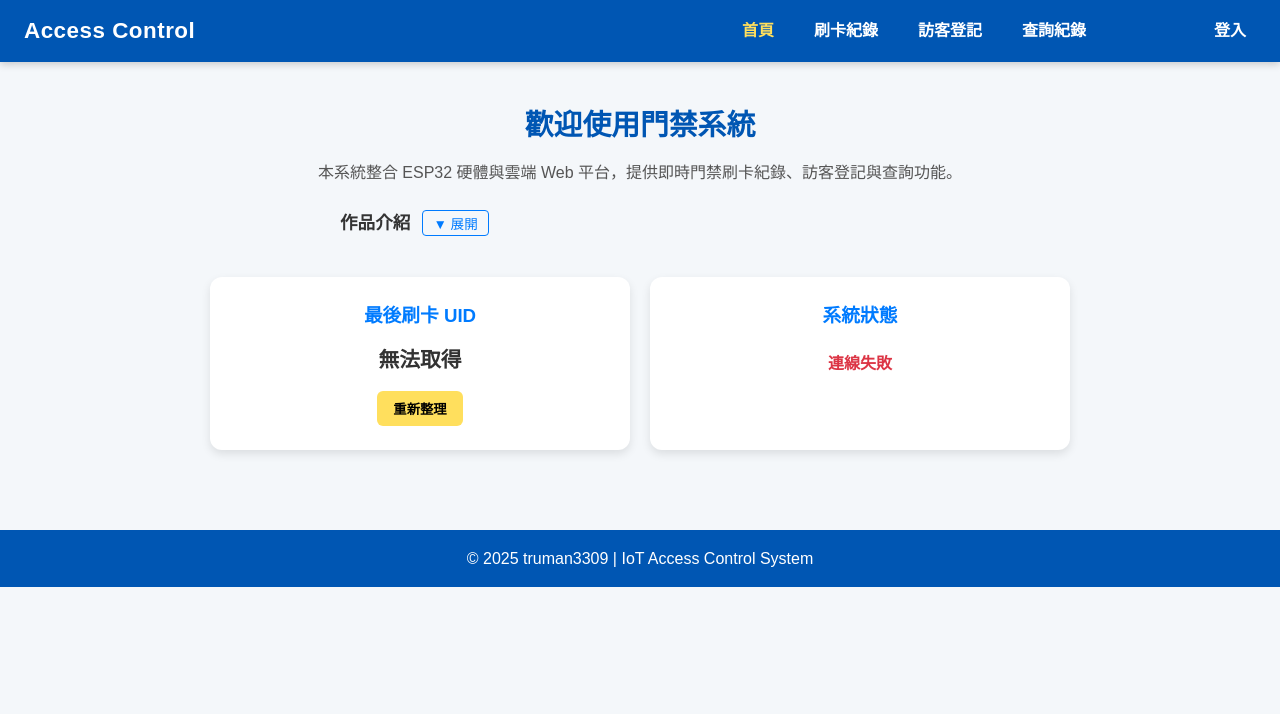
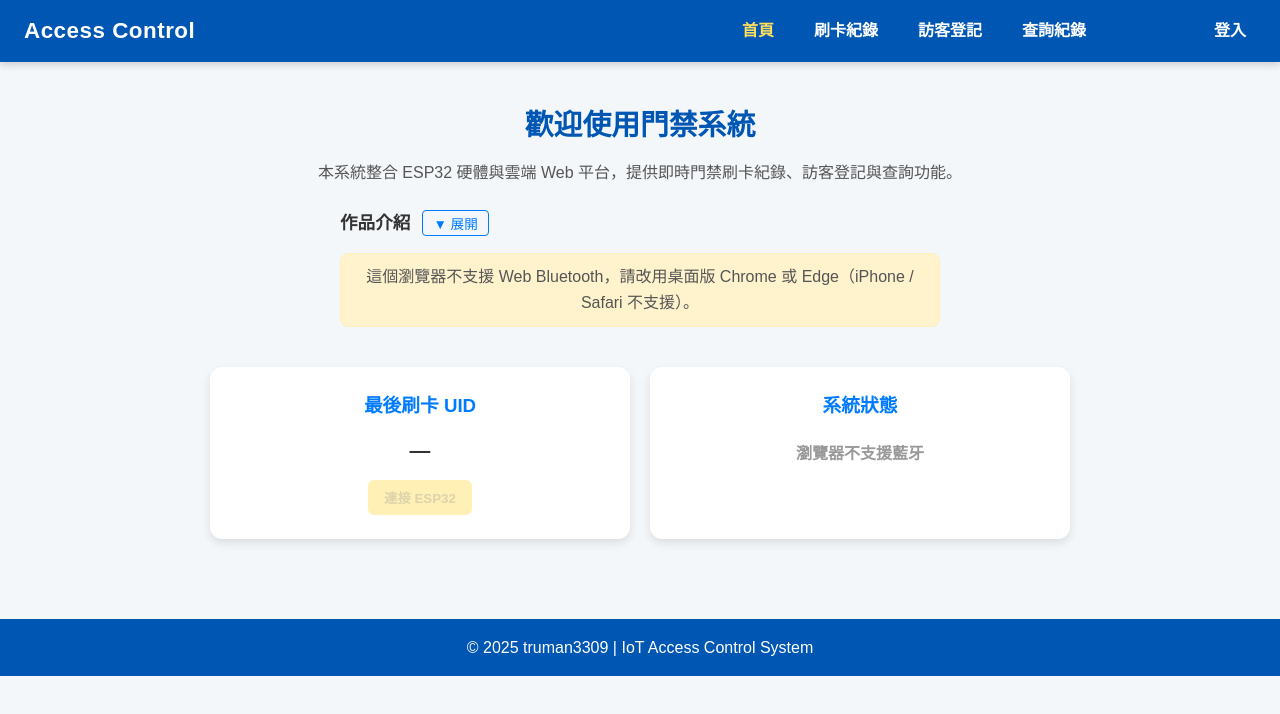
Before and after one commit to truman3309/Access-control-web, a Vue app: page /#/ in a window 1280 px wide. Shown: the top 714 px of the page. Built offline with nearby package versions, Linux system fonts and the light colour scheme; no server answers; the HTML template or start-up script is replaced by a standard one.

Commit message:
Update HomeView.vue

```diff
--- a/src/views/HomeView.vue
+++ b/src/views/HomeView.vue
@@ -22,6 +22,10 @@
           <li><strong>特色：</strong>即時刷卡顯示、訪客登記、遠端紀錄查詢</li>
         </ul>
       </div>
+
+      <p v-if="!supported" class="unsupported">
+        這個瀏覽器不支援 Web Bluetooth，請改用桌面版 Chrome 或 Edge（iPhone / Safari 不支援）。
+      </p>
     </section>
 
     <!-- 狀態卡片 -->
@@ -29,7 +33,9 @@
       <div class="card">
         <h3>最後刷卡 UID</h3>
         <p class="uid">{{ lastUID }}</p>
-        <button class="btn-refresh" @click="fetchUID">重新整理</button>
+        <button class="btn-refresh" :disabled="!supported" @click="toggleConnect">
+          {{ connected ? '中斷連線' : '連接 ESP32' }}
+        </button>
       </div>
 
       <div class="card">
@@ -45,157 +51,116 @@
 </template>
 
 <script setup>
-import { ref, onMounted } from 'vue'
+import { ref, onUnmounted } from 'vue'
 import NavBar from '../components/NavBar.vue'
 
-const API_BASE_URL = 'http://localhost:3000'
+// Nordic UART Service（與 ESP32 韌體一致）
+const NUS = '6e400001-b5a3-f393-e0a9-e50e24dcca9e'
+const RX  = '6e400002-b5a3-f393-e0a9-e50e24dcca9e' // 網頁 → ESP32
+const TX  = '6e400003-b5a3-f393-e0a9-e50e24dcca9e' // ESP32 → 網頁
+
 const introOpen = ref(false)
-const lastUID = ref('讀取中...')
-const statusText = ref('等待連線中...')
+const supported = ref(typeof navigator !== 'undefined' && !!navigator.bluetooth)
+const connected = ref(false)
+const lastUID = ref('—')
+const statusText = ref(supported.value ? '未連接' : '瀏覽器不支援藍牙')
 const statusClass = ref('waiting')
 
-function toggleIntro() {
-  introOpen.value = !introOpen.value
+let device = null, txCharic = null, rxCharic = null
+let buf = ''
+const decoder = new TextDecoder()
+
+function toggleIntro() { introOpen.value = !introOpen.value }
+function formatUID(s) { const h = String(s).toUpperCase(); const m = h.match(/.{1,2}/g); return m ? m.join(':') : h }
+
+function toggleConnect() {
+  if (connected.value) disconnect()
+  else connect()
 }
 
-async function fetchUID() {
-  lastUID.value = '讀取中...'
-  statusText.value = '連線中...'
-  statusClass.value = 'waiting'
+async function connect() {
   try {
-    const res = await fetch(`${API_BASE_URL}/last-uid`)
-    const data = await res.json()
-    lastUID.value = data.uid || '無資料'
-    statusText.value = '連線正常'
+    statusText.value = '搜尋裝置…'; statusClass.value = 'waiting'
+    device = await navigator.bluetooth.requestDevice({ filters: [{ namePrefix: 'ESP32' }], optionalServices: [NUS] })
+    device.addEventListener('gattserverdisconnected', onDisconnected)
+    statusText.value = '連線中…'
+    const server = await device.gatt.connect()
+    const service = await server.getPrimaryService(NUS)
+    txCharic = await service.getCharacteristic(TX)
+    rxCharic = await service.getCharacteristic(RX)
+    await txCharic.startNotifications()
+    txCharic.addEventListener('characteristicvaluechanged', onNotify)
+    connected.value = true
+    statusText.value = '已連接：' + (device.name || 'ESP32')
     statusClass.value = 'connected'
-  } catch {
-    lastUID.value = '無法取得'
-    statusText.value = '連線失敗'
-    statusClass.value = 'error'
+    buf = ''
+    await sendCmd('GET')   // 先抓裝置上最後一筆，之後即時更新
+  } catch (err) {
+    if (err && err.name === 'NotFoundError') { statusText.value = '已取消選擇'; statusClass.value = 'waiting' }
+    else { statusText.value = '連線失敗'; statusClass.value = 'error'; lastUID.value = '無法取得' }
   }
 }
 
-onMounted(() => {
-  fetchUID()
+async function sendCmd(cmd) { if (rxCharic) await rxCharic.writeValue(new TextEncoder().encode(cmd)) }
+
+function onNotify(e) {
+  buf += decoder.decode(e.target.value)
+  if (buf.includes('<<CLEARED>>')) { buf = buf.replace('<<CLEARED>>', ''); lastUID.value = '（已清空）' }
+  if (buf.includes('<<EOF>>')) { buf = buf.replace('<<EOF>>', ''); statusText.value = '已連接，即時接收中'; statusClass.value = 'connected' }
+  let idx
+  while ((idx = buf.indexOf('\n')) >= 0) {
+    const line = buf.slice(0, idx).trim()
+    buf = buf.slice(idx + 1)
+    if (!line) continue
+    try {
+      const r = JSON.parse(line)
+      if (r.uid) {
+        lastUID.value = formatUID(r.uid)               // 顯示最後刷卡 UID
+        statusText.value = '已連接（最後狀態：' + (r.status === 'in' ? '進' : '出') + '）'
+        statusClass.value = 'connected'
+      }
+    } catch { /* 忽略壞行 */ }
+  }
+}
+
+function disconnect() { if (device && device.gatt.connected) device.gatt.disconnect() }
+
+function onDisconnected() {
+  connected.value = false
+  statusText.value = '已中斷'
+  statusClass.value = 'waiting'
+}
+
+onUnmounted(() => {
+  if (txCharic) { try { txCharic.removeEventListener('characteristicvaluechanged', onNotify) } catch {} }
+  if (device && device.gatt && device.gatt.connected) device.gatt.disconnect()
 })
 </script>
 
 <style scoped>
-.main-content {
-  padding: 40px 20px;
-  max-width: 900px;
-  margin: 0 auto;
+.main-content { padding: 40px 20px; max-width: 900px; margin: 0 auto; }
+.hero { text-align: center; margin-bottom: 40px; }
+.hero h2 { font-size: 1.8rem; color: #0056b3; margin-bottom: 12px; }
+.hero p { color: #555; font-size: 1rem; }
+.unsupported {
+  background-color: #fff3cd; color: #856404; border: 1px solid #ffeeba;
+  padding: 10px 14px; border-radius: 8px; margin-top: 16px; font-size: 0.95rem;
+  max-width: 600px; margin-left: auto; margin-right: auto;
 }
-
-.hero {
-  text-align: center;
-  margin-bottom: 40px;
-}
-
-.hero h2 {
-  font-size: 1.8rem;
-  color: #0056b3;
-  margin-bottom: 12px;
-}
-
-.hero p {
-  color: #555;
-  font-size: 1rem;
-}
-
-.intro-section {
-  margin-top: 24px;
-  text-align: left;
-  max-width: 600px;
-  margin-left: auto;
-  margin-right: auto;
-}
-
-.intro-section h3 {
-  display: flex;
-  align-items: center;
-  gap: 12px;
-  color: #333;
-  font-size: 1.1rem;
-}
-
-.toggle-btn {
-  background: none;
-  border: 1px solid #007bff;
-  border-radius: 4px;
-  color: #007bff;
-  cursor: pointer;
-  font-size: 0.85rem;
-  padding: 2px 10px;
-  transition: all 0.2s;
-}
-
-.toggle-btn:hover {
-  background-color: #007bff;
-  color: white;
-}
-
-.intro-list {
-  list-style: none;
-  margin-top: 14px;
-  line-height: 2;
-  background: #f0f6ff;
-  border-radius: 8px;
-  padding: 16px 20px;
-}
-
-.intro-list li {
-  color: #444;
-}
-
-/* 卡片 */
-.card-container {
-  display: grid;
-  gap: 20px;
-  grid-template-columns: repeat(auto-fit, minmax(250px, 1fr));
-}
-
-.card {
-  background-color: #fff;
-  border-radius: 12px;
-  padding: 24px;
-  text-align: center;
-  box-shadow: 0 4px 10px rgba(0, 0, 0, 0.1);
-}
-
-.card h3 {
-  color: #007bff;
-  margin-bottom: 12px;
-}
-
-.uid {
-  font-size: 1.3rem;
-  font-weight: bold;
-  color: #333;
-  margin-bottom: 14px;
-  word-break: break-all;
-}
-
-.btn-refresh {
-  background-color: #ffdf5d;
-  border: none;
-  border-radius: 6px;
-  padding: 8px 16px;
-  cursor: pointer;
-  font-weight: 600;
-  transition: background-color 0.3s;
-}
-
-.btn-refresh:hover {
-  background-color: #f5c93d;
-}
-
-.status {
-  font-size: 1rem;
-  font-weight: 600;
-  padding: 8px 0;
-}
-
+.intro-section { margin-top: 24px; text-align: left; max-width: 600px; margin-left: auto; margin-right: auto; }
+.intro-section h3 { display: flex; align-items: center; gap: 12px; color: #333; font-size: 1.1rem; }
+.toggle-btn { background: none; border: 1px solid #007bff; border-radius: 4px; color: #007bff; cursor: pointer; font-size: 0.85rem; padding: 2px 10px; transition: all 0.2s; }
+.toggle-btn:hover { background-color: #007bff; color: white; }
+.intro-list { list-style: none; margin-top: 14px; line-height: 2; background: #f0f6ff; border-radius: 8px; padding: 16px 20px; }
+.intro-list li { color: #444; }
+.card-container { display: grid; gap: 20px; grid-template-columns: repeat(auto-fit, minmax(250px, 1fr)); }
+.card { background-color: #fff; border-radius: 12px; padding: 24px; text-align: center; box-shadow: 0 4px 10px rgba(0, 0, 0, 0.1); }
+.card h3 { color: #007bff; margin-bottom: 12px; }
+.uid { font-size: 1.3rem; font-weight: bold; color: #333; margin-bottom: 14px; word-break: break-all; }
+.btn-refresh { background-color: #ffdf5d; border: none; border-radius: 6px; padding: 8px 16px; cursor: pointer; font-weight: 600; transition: background-color 0.3s; }
+.btn-refresh:hover:not(:disabled) { background-color: #f5c93d; }
+.btn-refresh:disabled { opacity: 0.45; cursor: not-allowed; }
+.status { font-size: 1rem; font-weight: 600; padding: 8px 0; }
 .status.waiting { color: #999; }
 .status.connected { color: #28a745; }
 .status.error { color: #dc3545; }
```
